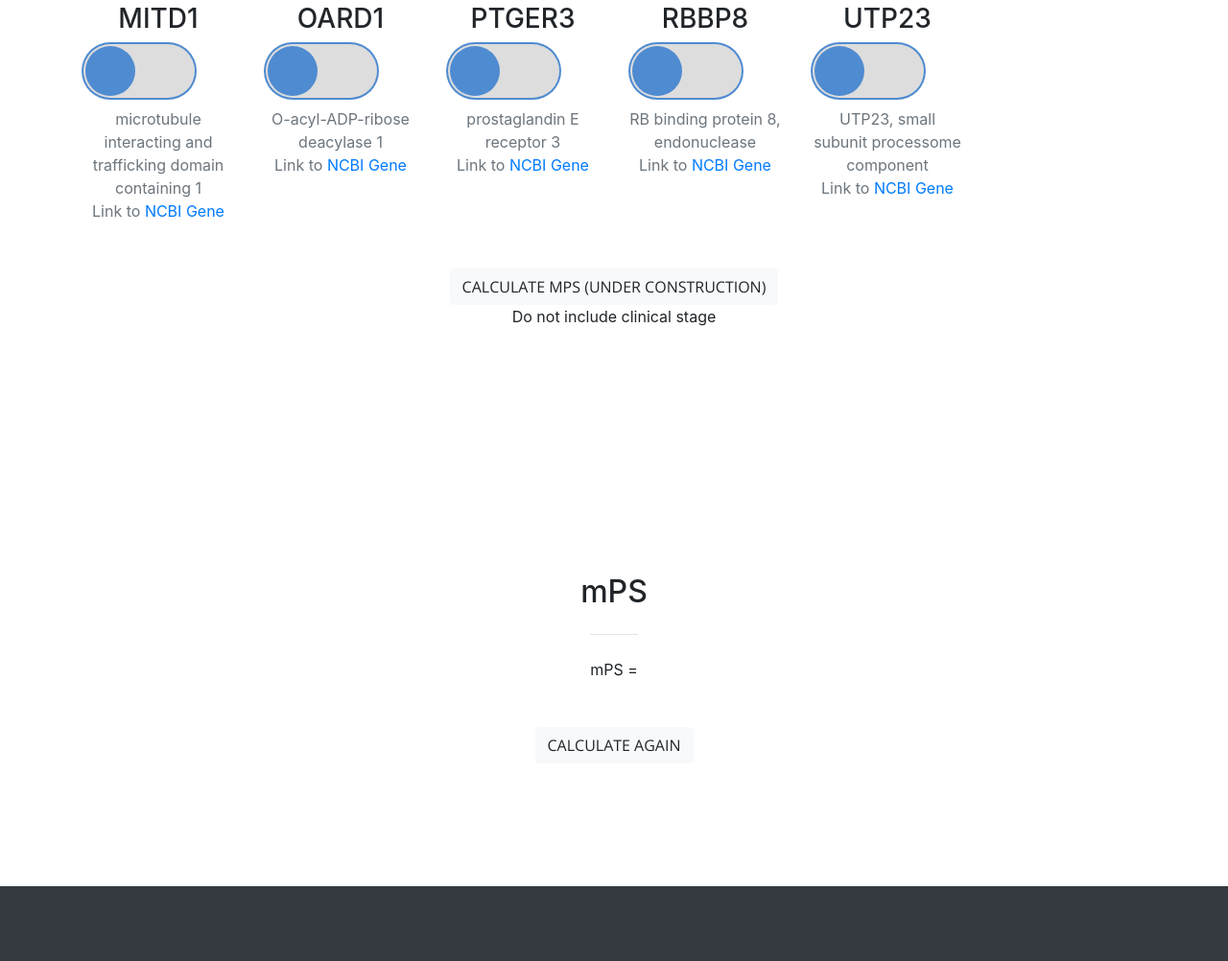
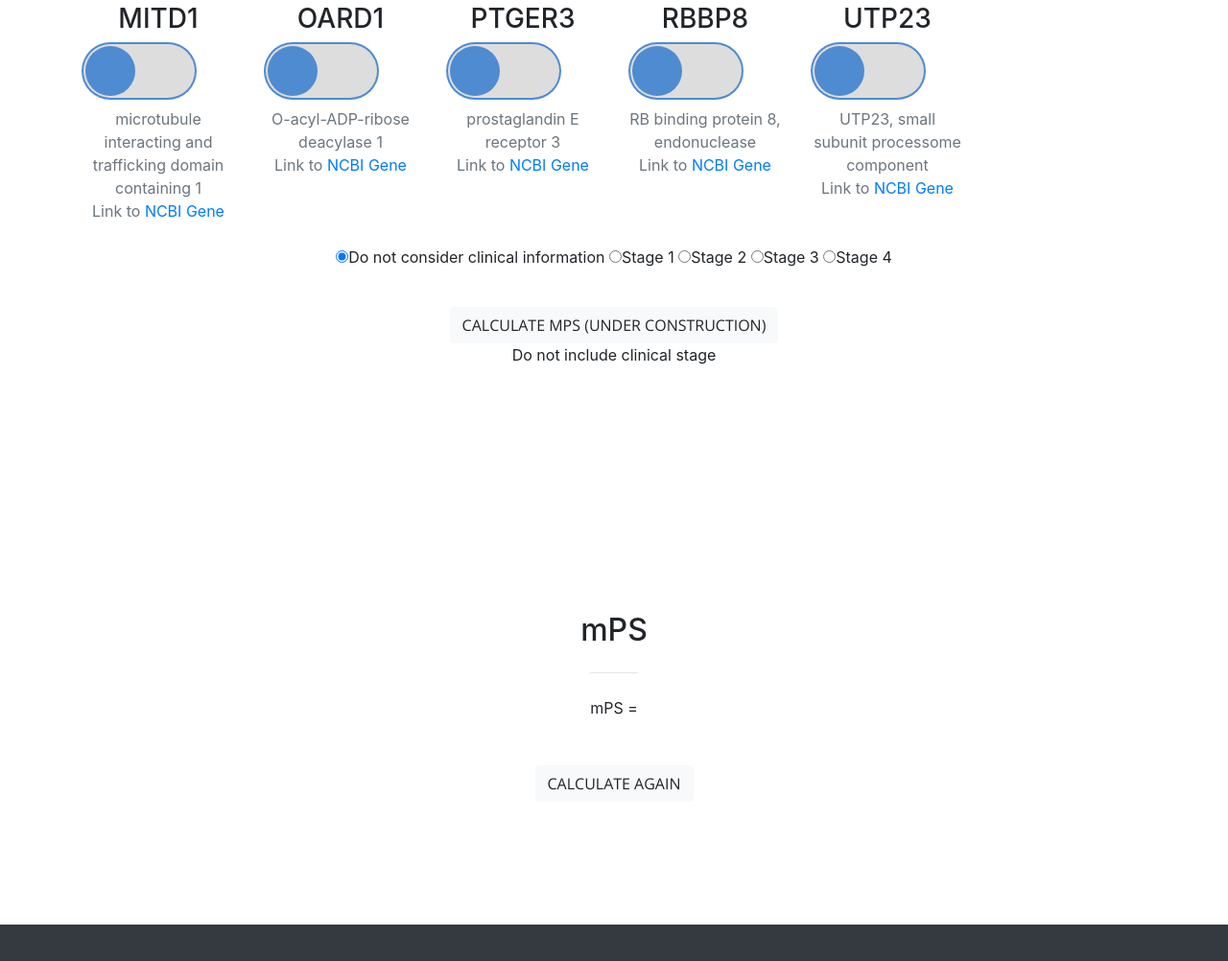
Before and after one commit to HideyukiShimizu/mPS_GI.github.io, a website with bundled scripts: page index.html in a window 1280 px wide. Shown: the part 2491-3493 px from the top of the page at 96% size. Built offline with nearby package versions, Linux system fonts and the light colour scheme.

Commit message:
Update index.html

```diff
--- a/index.html
+++ b/index.html
@@ -365,7 +365,15 @@ We have successfully integrated one of the largest assembled breast cancer patie
         </div>
       </div>
       <div class="container text-center">
-      <br><br>
+      <br>
+      <p class="radio-area">
+      <input type="radio" name="clinical" value="noClinical" checked="checked">Do not consider clinical information
+      <input type="radio" name="lang" value="Stage1">Stage 1
+      <input type="radio" name="lang" value="Stage2">Stage 2
+      <input type="radio" name="lang" value="Stage3">Stage 3
+      <input type="radio" name="lang" value="Stage4">Stage 4
+      </p>
+      <br>
       <a class="btn btn-light btn-xl js-scroll-trigger"  onclick="cal_mPS();" href="#result">Calculate mPS (under construction)</a>
       </div>
       <div class="container text-center">
```
